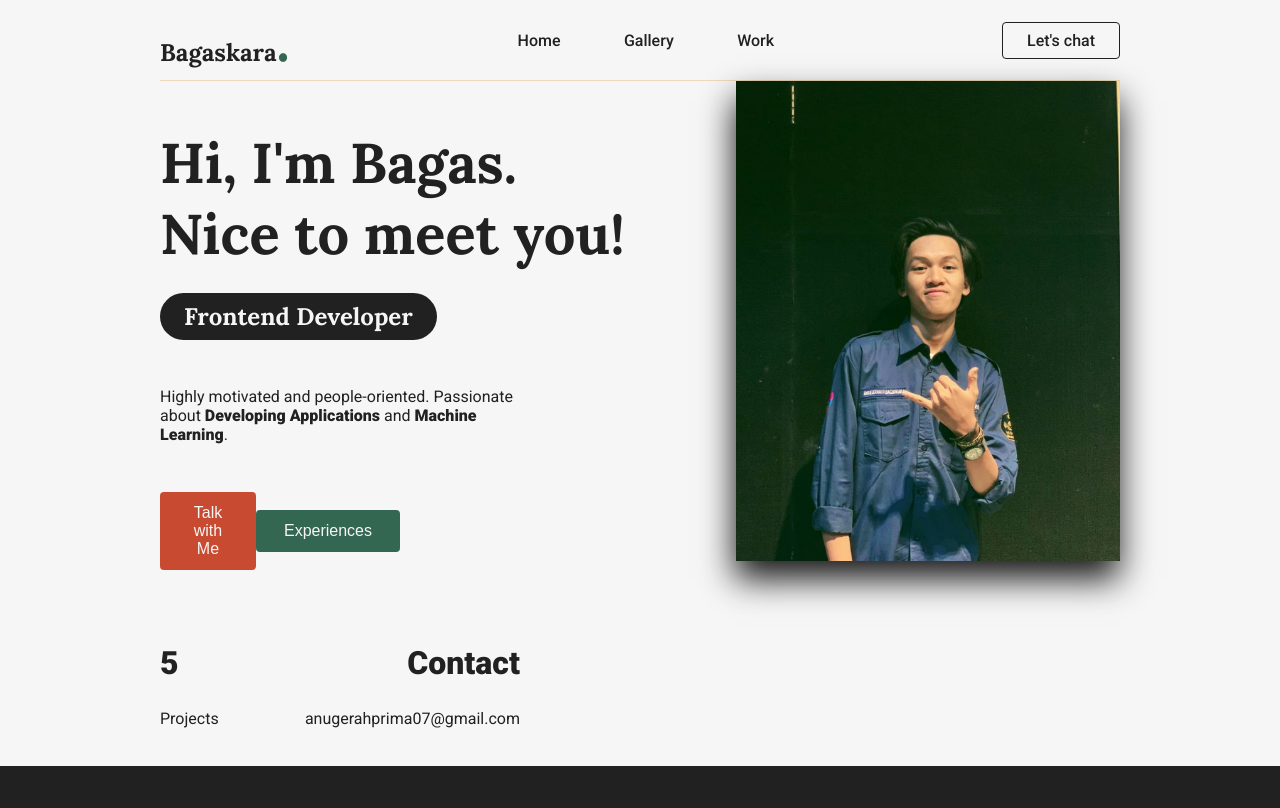
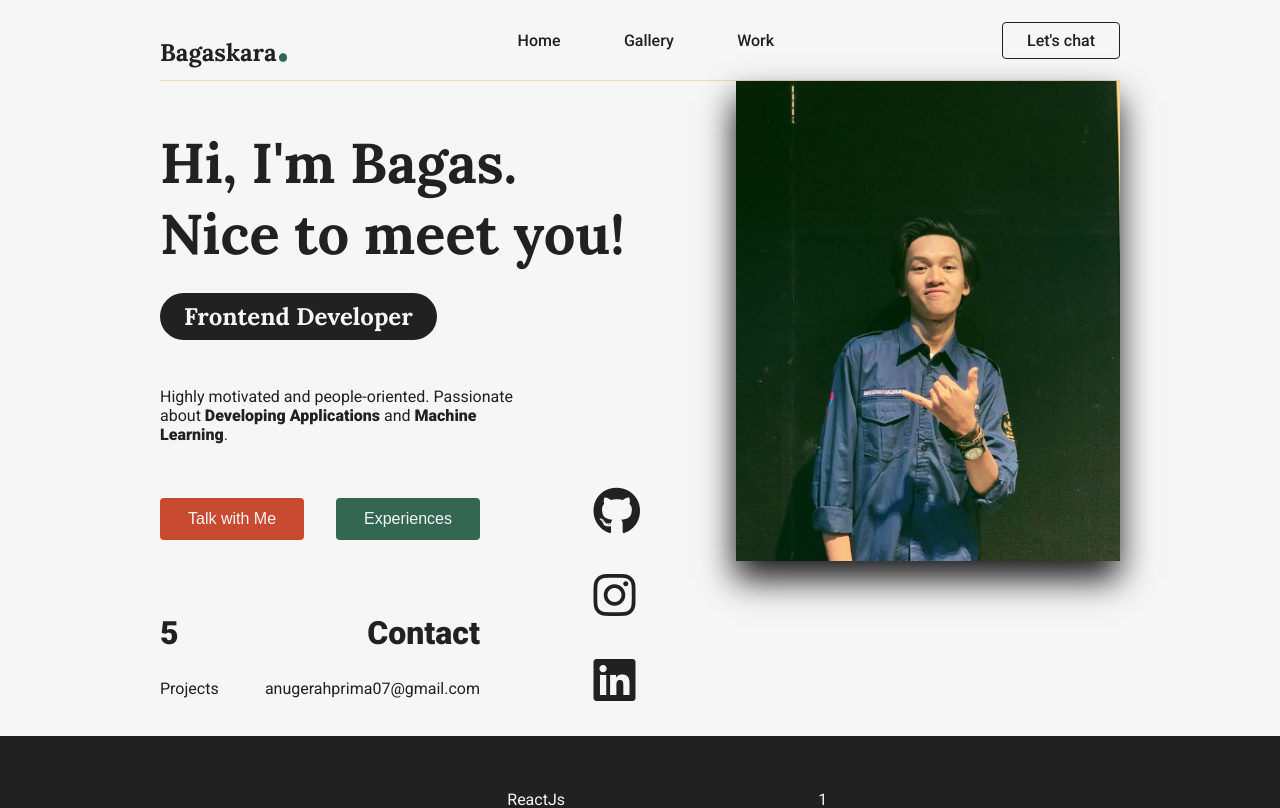
Before and after one commit to bagasapk/bagaskara, a React (Create React App) app: page / in a window 1280 px wide. Shown: the top 808 px of the page. Built offline with nearby package versions, Linux system fonts and the light colour scheme.

Commit message:
add social media

```diff
--- a/public/index.html
+++ b/public/index.html
@@ -25,8 +25,12 @@
       Learn how to configure a non-root public URL by running `npm run build`.
     -->
     <style>
-      @import url('https://fonts.googleapis.com/css2?family=Lora:ital,wght@0,400;0,500;0,600;0,700;1,400;1,500;1,600;1,700&family=Roboto:ital,wght@0,100;0,300;0,400;0,500;0,900;1,100;1,300;1,400;1,500;1,700;1,900&display=swap');
+      @import url("https://fonts.googleapis.com/css2?family=Lora:ital,wght@0,400;0,500;0,600;0,700;1,400;1,500;1,600;1,700&family=Roboto:ital,wght@0,100;0,300;0,400;0,500;0,900;1,100;1,300;1,400;1,500;1,700;1,900&display=swap");
     </style>
+    <script
+      src="https://kit.fontawesome.com/e98bd52044.js"
+      crossorigin="anonymous"
+    ></script>
     <title>React App</title>
   </head>
   <body>
--- a/src/App.css
+++ b/src/App.css
@@ -120,6 +120,10 @@ a {
   align-items: center;
 }
 
+.is-flex.align-end {
+  align-items: flex-end;
+}
+
 .is-flex.around {
   justify-content: space-around;
 }
@@ -174,6 +178,10 @@ a:not(.logo):active {
   display: grid;
 }
 
+.is-grid.end{
+  align-items: flex-end;
+}
+
 .navbar .chat,.button-primary,.button-secondary {
   transition: all 0.25s ease-out;
 }
@@ -204,7 +212,7 @@ a:not(.logo):active {
   border-bottom: 2px solid #404040;
 }
 
-.home img {
+.photo img {
   width: 30vw;
   /* max-height: 40vw; */
   object-fit: cover;
@@ -214,8 +222,12 @@ a:not(.logo):active {
   -webkit-box-shadow: -1px 18px 32px 0px rgba(0, 0, 0, 0.9);
   -moz-box-shadow: -1px 18px 32px 0px rgba(0, 0, 0, 0.9);
 }
-.home img {
+.photo img {
   margin-right: 10rem;
+}
+
+.socmed i{
+  font-size: 3rem;
 }
 
 .home .desc {
@@ -283,3 +295,7 @@ a:not(.logo):active {
   filter: invert(1);
   width: 5rem;
 }
+
+.home .detail{
+  width: 25vw;
+}
--- a/src/pages/Home.js
+++ b/src/pages/Home.js
@@ -15,7 +15,9 @@ const Home = () => {
             <span className="is-bolder">Developing Applications</span> and{" "}
             <span className="is-bolder">Machine Learning</span>.
           </p>
-          <div className="links is-flex between w-50 is-margin-block align-center">
+          <div className="is-flex between">
+            <div className="detail">
+              <div className="links is-flex between is-margin-block align-center">
                 <button className="is-smallest-rounded is-bigger-padding button-primary">
                   Talk with Me
                 </button>
@@ -23,7 +25,7 @@ const Home = () => {
                   Experiences
                 </button>
               </div>
-          <div className="is-flex between w-75">
+              <div className="is-flex between">
                 <div>
                   <h2>5</h2>
                   <p>Projects</p>
@@ -31,6 +33,19 @@ const Home = () => {
                 <div className="is-text-right">
                   <h2>Contact</h2>
                   <p>anugerahprima07@gmail.com</p>
+                </div>
+              </div>
+            </div>
+            <div className="socmed is-grid end">
+              <a href="https://github.com/bagasapk">
+                <i class="fa-brands fa-github"></i>
+              </a>
+              <a href="https://www.instagram.com/bagasapk/">
+                <i class="fa-brands fa-instagram"></i>
+              </a>
+              <a href="https://www.linkedin.com/in/bagasapk/">
+                <i class="fa-brands fa-linkedin"></i>
+              </a>
             </div>
           </div>
         </div>
```
Lines whose indentation alone changed are shown as unchanged.
